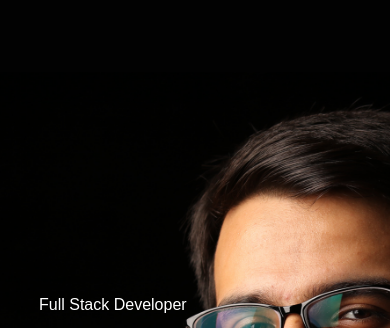
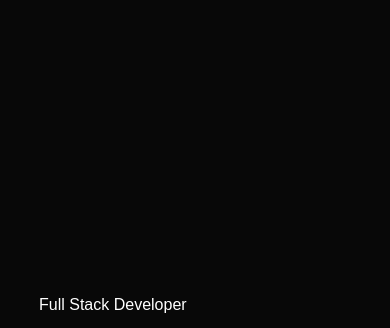
Before and after one commit to joevarghese53/joevarghese53.github.io, a plain HTML site: page index.html in a window 390 px wide. Shown: the part 88-416 px from the top of the page. Drawn offline with Linux system fonts and the light colour scheme.

Commit message:
Update style.css

```diff
--- a/style.css
+++ b/style.css
@@ -361,7 +361,8 @@ nav .fa-solid{
 }
 @media only screen and (max-width: 600px){
     #header{
-        background-image: url(images/phone-background.png);
+        /* background-image: url(images/phone-background.png); */
+        background-color: #080808;
     }
     .header-text{
         margin-top: 100%;
```
